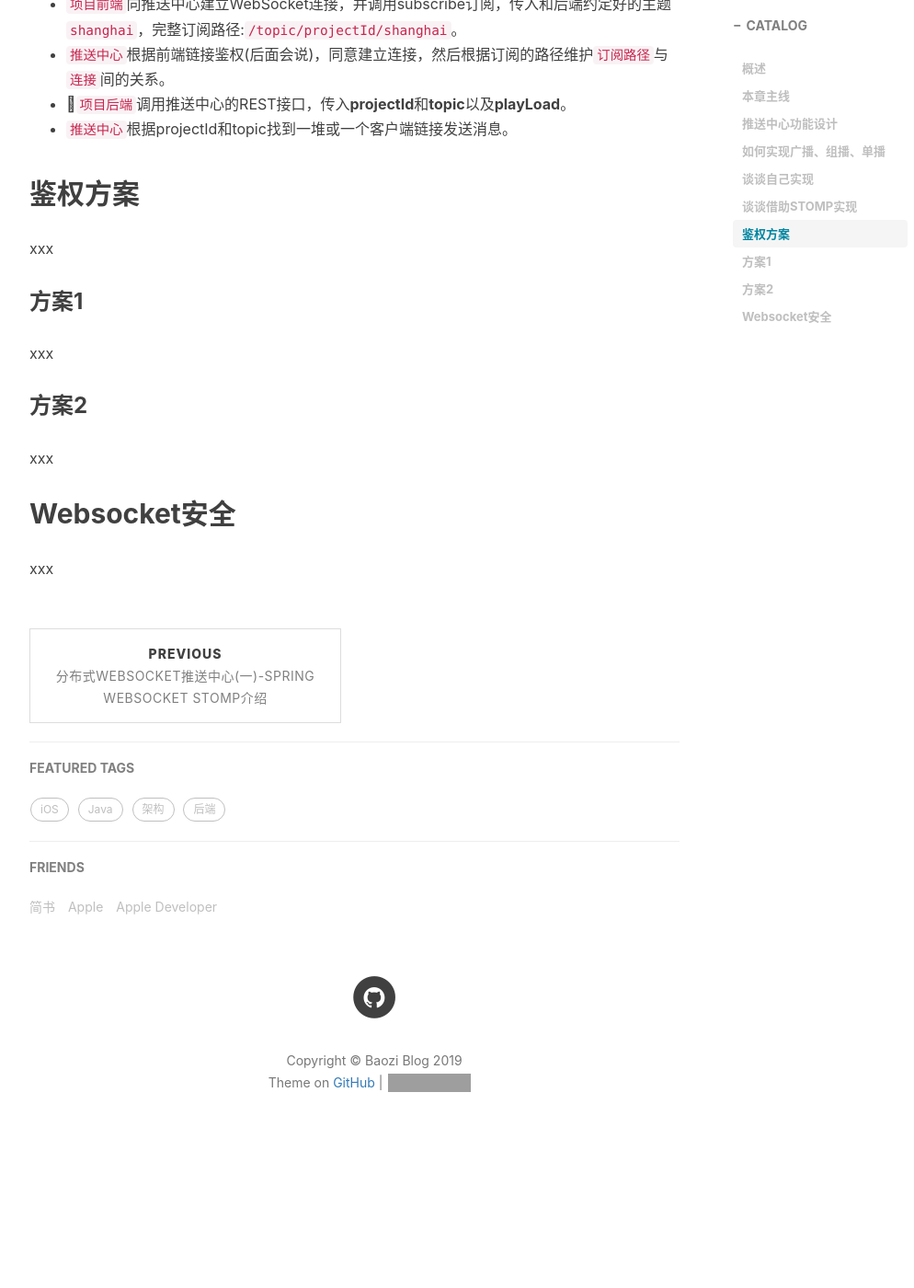
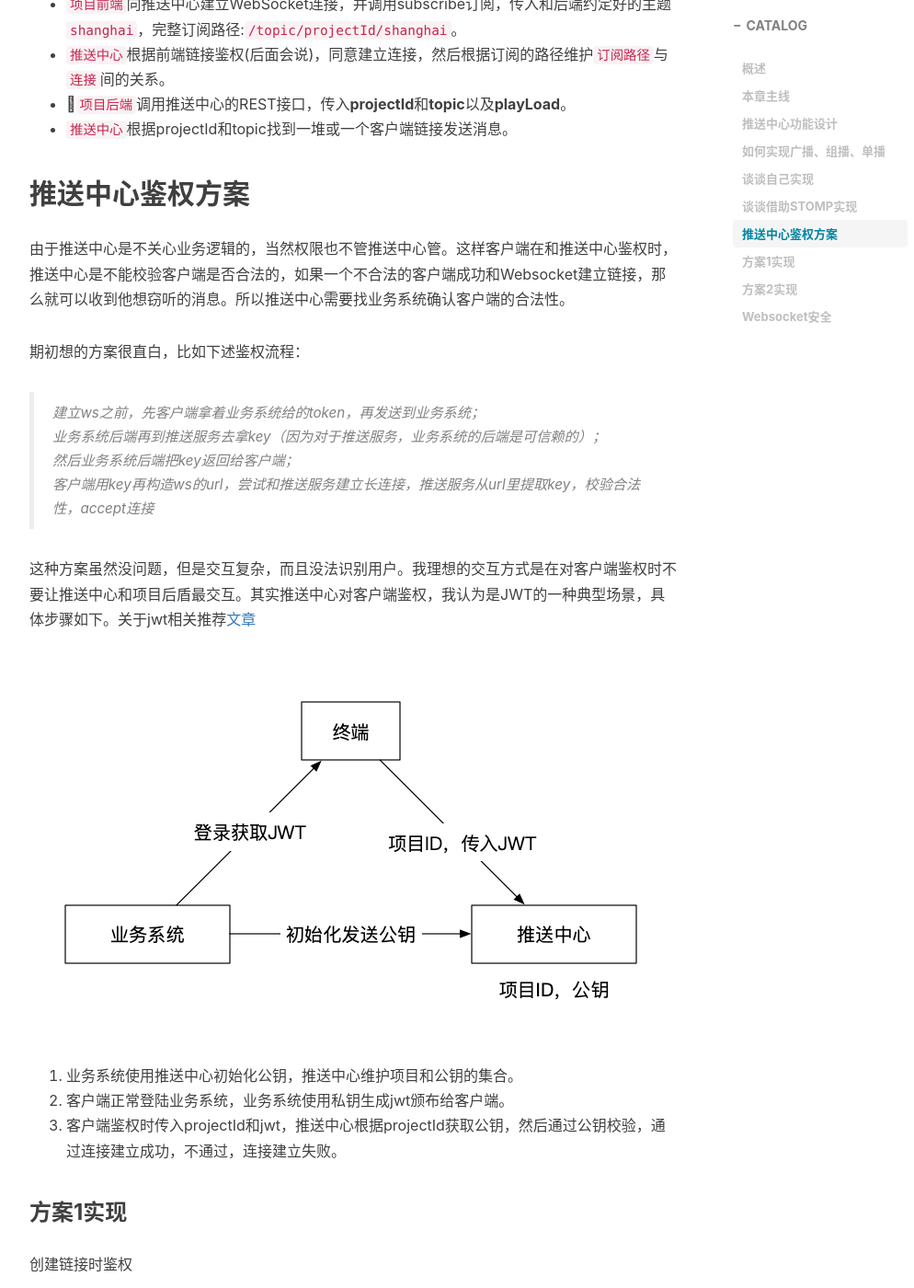
Before and after one commit to shibd/shibd.github.io, a Jekyll site: the page built from _posts/2019-08-16-Message-Center-2.md, in a window 1280 px wide and 1400 px high, scrolled down 3888 px. Shown: the whole window at 92% size, without its empty margins (233-1227 px from the left). Built offline with Jekyll 4.4.1, drawn with Linux system fonts in a browser that asks for light colours; nearby versions of some CDN libraries; comment, search, counter and statistics services are not loaded; before the commit the page ends 5169 px from its top, so only the background shows below that; grey boxes are pictures that could not be loaded.

Commit message:
feat: 完善文章2

```diff
--- a/_posts/2019-08-16-Message-Center-2.md
+++ b/_posts/2019-08-16-Message-Center-2.md
@@ -96,14 +96,26 @@ public class WsTopicMessage {
 - `推送中心`根据projectId和topic找到一堆或一个客户端链接发送消息。
 
 
-## 鉴权方案
-xxx
+## 推送中心鉴权方案
+由于推送中心是不关心业务逻辑的，当然权限也不管推送中心管。这样客户端在和推送中心鉴权时，推送中心是不能校验客户端是否合法的，如果一个不合法的客户端成功和Websocket建立链接，那么就可以收到他想窃听的消息。所以推送中心需要找业务系统确认客户端的合法性。
 
-### 方案1
-xxx
+期初想的方案很直白，比如下述鉴权流程：
+>建立ws之前，先客户端拿着业务系统给的token，再发送到业务系统； <br>
+业务系统后端再到推送服务去拿key（因为对于推送服务，业务系统的后端是可信赖的）；<br>
+然后业务系统后端把key返回给客户端；<br>
+客户端用key再构造ws的url，尝试和推送服务建立长连接，推送服务从url里提取key，校验合法性，accept连接
 
-### 方案2
-xxx
+这种方案虽然没问题，但是交互复杂，而且没法识别用户。我理想的交互方式是在对客户端鉴权时不要让推送中心和项目后盾最交互。其实推送中心对客户端鉴权，我认为是JWT的一种典型场景，具体步骤如下。关于jwt相关推荐[文章]()
+![](/img/2019-08-15(Message-Center)/auth.jpg)
+1. 业务系统使用推送中心初始化公钥，推送中心维护项目和公钥的集合。
+2. 客户端正常登陆业务系统，业务系统使用私钥生成jwt颁布给客户端。
+3. 客户端鉴权时传入projectId和jwt，推送中心根据projectId获取公钥，然后通过公钥校验，通过连接建立成功，不通过，连接建立失败。
+
+### 方案1实现
+创建链接时鉴权
+
+### 方案2实现
+订阅时鉴权
 
 ## Websocket安全
 xxx
```
Also changed, not shown: img/2019-08-15(Message-Center)/auth.jpg (added).
